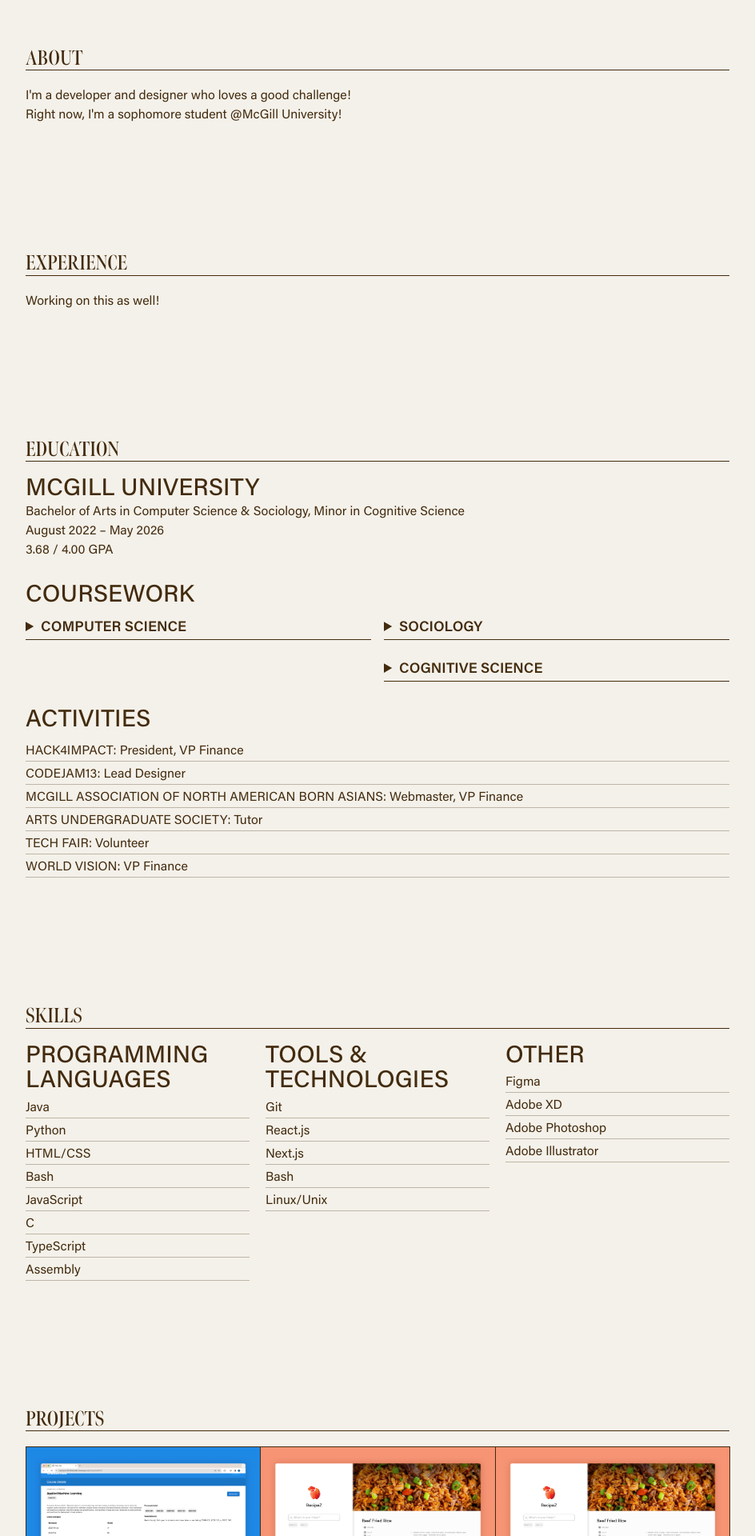
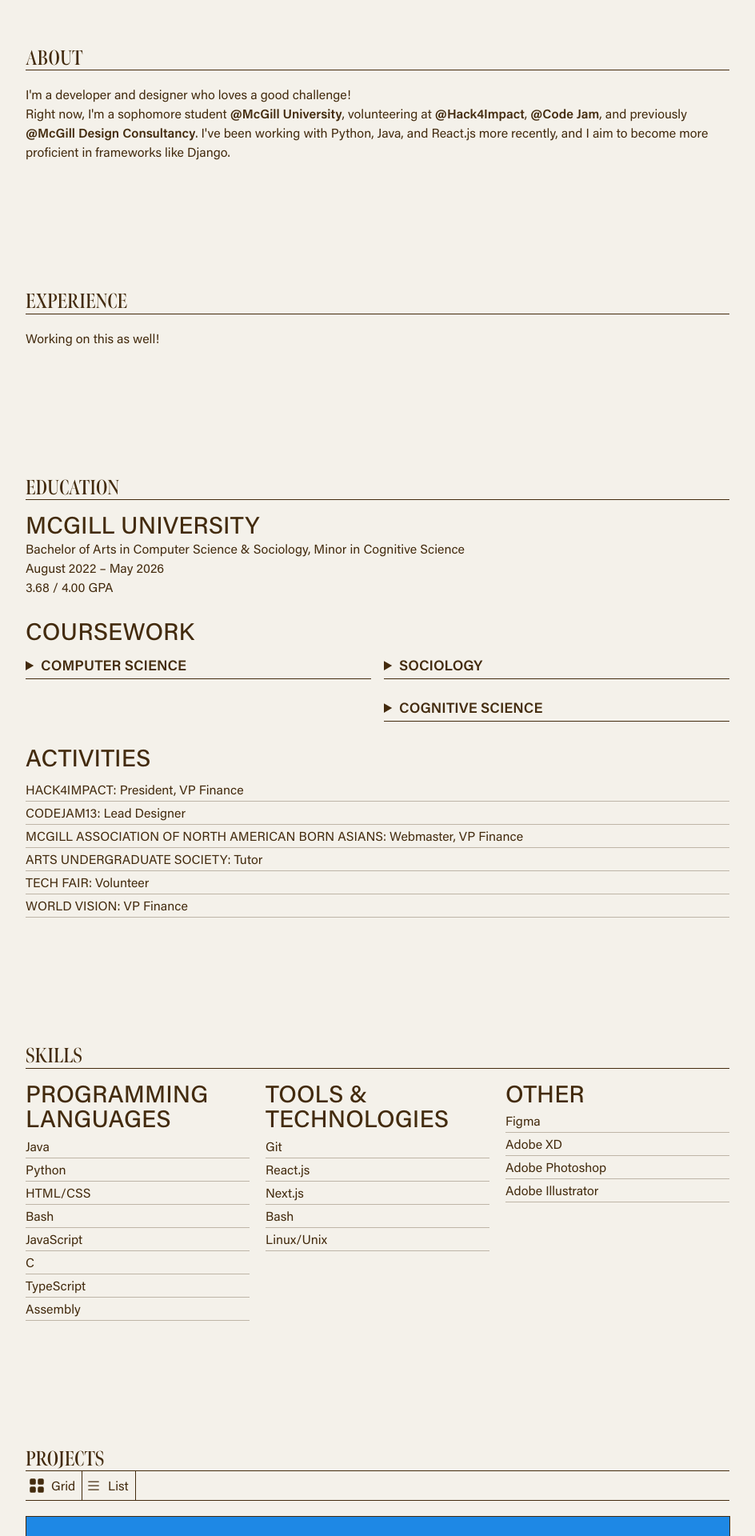
Before and after one commit to ReiKong/personal-website-2, a Next.js app: page / in a window 1280 px wide. Shown: the part 820-2740 px from the top of the page at 80% size, without its empty margins (328-1272 px from the left). Built offline with nearby package versions, Linux system fonts and the light colour scheme; a web font is replaced by a local one.

Commit message:
Added grid and list view for projects

```diff
--- a/components/projectCard.tsx
+++ b/components/projectGridCard.tsx
@@ -1,6 +1,6 @@
 import Image, { StaticImageData } from "next/image";
 
-export default function projectCard({
+export default function projectGridCard({
     imageSrc,
     title,
     projectLink,
@@ -21,6 +21,7 @@
                 <Image
                     src={imageSrc}
                     className="contain"
+                    placeholder="blur"
                     alt={title} />
             </div>
             <div className="px-2.5 pt-2.5 pb-2.5 flex flex-col justify-start items-start gap-4 border-t border-t-secondary1">
--- /dev/null
+++ b/components/projectListCard.tsx
@@ -0,0 +1,22 @@
+export default function ProjectListCard({
+    title,
+    projectLink,
+    githubLink,
+    description,
+    techStack
+}: {
+    title: string;
+    projectLink: string;
+    githubLink: string;
+    description: string;
+    techStack: string;
+}) {
+    return (
+        <div className="grid grid-cols-4 border-b border-b-secondary3 pt-[4px] gap-x-[10px]">
+            <span>{title}</span>
+            <span>{techStack}</span>
+            <a href={githubLink} className="text-secondary1"> GitHub </a>
+            <a href={projectLink} className="text-secondary1"> Demo </a>
+        </div>
+    )
+}
--- a/components/sections/about.tsx
+++ b/components/sections/about.tsx
@@ -6,7 +6,13 @@
             </div>
             <div>
                 <p>I'm a developer and designer who loves a good challenge!</p>
-                <p>Right now, I'm a sophomore student @McGill University!</p>
+                <span>Right now, I'm a sophomore student <a href="https://www.mcgill.ca/" className="font-semibold cursor-pointer hover:text-accent-500 transition-colors duration-150">@McGill University</a>,
+                    volunteering at <a href="https://mcgill.hack4impact.org/" className="font-semibold cursor-pointer hover:text-accent-500 transition-colors duration-150">@Hack4Impact</a>,&nbsp;
+                    <a href="https://codejam.mcgilleus.ca/" className="font-semibold cursor-pointer hover:text-accent-500 transition-colors duration-150">@Code Jam</a>,
+                    and previously <a href="https://designconsultancy.ssmu.ca/" className="font-semibold cursor-pointer hover:text-accent-500 transition-colors duration-150">@McGill Design Consultancy</a>.
+                </span>
+                <span></span>
+                <span> I've been working with Python, Java, and React.js more recently, and I aim to become more proficient in frameworks like Django.</span>
             </div>
         </div>
     )
--- a/components/sections/header.tsx
+++ b/components/sections/header.tsx
@@ -1,4 +1,6 @@
 import Link from "next/link";
+
+
 
 export default function Header() {
     return (
@@ -22,7 +24,7 @@
                             <span className="font-serif italic text-secondary1 inline-block">&nbsp;&&nbsp;</span>
                             <a href="https://www.mcgill.ca/sociology/" className="uppercase hover:text-accent-500 transition-colors duration-300">Sociology</a>
                             <span className="font-serif italic text-secondary1 inline-block">&nbsp;@&nbsp;</span>
-                            <div className="cursorMcgill">MCGILL UNIVERSITY.</div>
+                            MCGILL UNIVERSITY.
                         </h1>
                     </div>
 
--- a/components/sections/projects.tsx
+++ b/components/sections/projects.tsx
@@ -1,16 +1,73 @@
-import ProjectCard from "../projectCard";
+"use client";
+
+import ProjectListCard from "../projectListCard";
+import ProjectGridCard from "../projectGridCard";
 import { projects } from "../../data/projectsData";
+import { useState } from "react";
+import { BsFillGridFill, BsFillGrid3X3GapFill, BsList } from "react-icons/bs";
 
 export default function Projects() {
+    const [grid, setGrid] = useState('grid');
+    const [list, setList] = useState('hidden')
+    const [gridClick, setGridClick] = useState('text-secondary1 bg-primary hover:bg-secondary1 hover:text-primary')
+    const [listClick, setListClick] = useState('text-secondary1 bg-primary hover:bg-secondary1 hover:text-primary')
+
+
+    const gridLayout = () => {
+        setGrid('grid grid-cols-1 sm:grid-cols-2 lg:grid-cols-3');
+        setList('hidden');
+        setGridClick('text-primary bg-secondary1 hover:bg-primary hover:text-secondary1')
+        setListClick('text-secondary1 bg-primary hover:bg-secondary1 hover:text-primary')
+    }
+
+    const listLayout = () => {
+        setGrid('hidden');
+        setList('');
+        setListClick('text-primary bg-secondary1 hover:bg-primary hover:text-secondary1')
+        setGridClick('text-secondary1 bg-primary hover:bg-secondary1 hover:text-primary')
+    }
+
     return (
         <div id="projects">
-            <div className="sectionHeader">
-                <h2 className="sectionHeader">Projects</h2>
+            <div className="w-full">
+                <div className="sectionHeader flex flex-row justify-between">
+                    <h2 className="sectionHeader">Projects</h2>
+                </div>
+
+                <div className="flex flex-row align-middle items-center border-b border-b-secondary1">
+                    <div className={`flex flex-row align-middle border-r border-r-secondary1 cursor-pointer ${gridClick} pt-2 pb-1 pr-2 px-1 gap-x-2 transition duration-200`}
+                        onClick={gridLayout}>
+                        <BsFillGridFill className="text-[20px]" />
+                        Grid
+                    </div>
+                    <span className={`flex flex-row align-middle border-r border-r-secondary1 cursor-pointer ${listClick} pt-2 pb-1 pr-2 px-1 gap-x-2 transition duration-200 !important`}
+                        onClick={listLayout}
+                    >
+                        <BsList className="text-[20px]" />
+                        List
+                    </span>
+                </div>
             </div>
+
             <div className="sectionContent">
-                <div className="grid grid-cols-1 sm:grid-cols-2 lg:grid-cols-3">
+                <div className={`${grid}`}>
                     {projects?.map((project, index) => (
-                        <ProjectCard key={index} {...project} />
+                        <ProjectGridCard key={index} {...project} />
+                    ))}
+                </div>
+                <div className={`w-[100%] ${list}`}>
+                    <div className="grid grid-cols-4 border-b-[1px] border-b-secondary1 gap-x-[10px]">
+                        {[
+                            ['Project Name'],
+                            ['Tech Stack'],
+                            ['GitHub Repository'],
+                            ['Demo'],
+                        ].map(([content]) => (
+                            <p className="text-secondary1 transition duration-200 font-semibold text-lg uppercase w-full">{content}</p>
+                        ))}
+                    </div>
+                    {projects?.map((project, index) => (
+                        <ProjectListCard key={index} {...project} />
                     ))}
                 </div>
             </div>
--- a/data/projectsData.js
+++ b/data/projectsData.js
@@ -6,7 +6,7 @@
     {
         imageSrc: classwise,
         title: "ClassWise",
-        projectLink: "#",
+        projectLink: "https://classwise-97f745bcadbb.herokuapp.com/",
         githubLink: "#",
         description: "A web application for streamlined class and instructor research by students.",
         techStack: "React.js",
@@ -17,7 +17,7 @@
         projectLink: "#",
         githubLink: "#",
         description: "A web application which generates recipes using user-input ingredients",
-        techStack: "React.js",
+        techStack: "React.js, JavaScript, HTML/CSS, Python, PyTorch",
     },
     {
         imageSrc: mcgilleats,
--- a/styles/globals.css
+++ b/styles/globals.css
@@ -170,7 +170,7 @@
 
 /* CURSOR STYLING */
 .cursorMcgill {
-  cursor: url("../public/images/mcgillCursor.png"), default;
+  cursor: url("../public/images/mcgillCursor.png"), auto;
 }
 
 /* ETC */
@@ -261,11 +261,7 @@
 }
 
 .tableHeader {
-  @apply text-secondary1 border-b-[1px] border-secondary1 transition duration-200;
-  font-weight: 600;
-  font-size: 18px;
-  text-transform: uppercase;
-  width: 100%;
+  @apply text-secondary1 border-b-[1px] border-secondary1 transition duration-200 font-semibold text-lg uppercase w-full;
 }
 
 div.table {
@@ -300,6 +296,6 @@
   }
 
   .sideBarLink {
-    @apply px-[40px] pt-[15px] pb-[5px] text-[30px];
+    @apply px-[40px] pt-[20px] pb-[10px] text-[30px];
   }
 }
```
Also changed, not shown: public/images/mcgillCursor.png.
